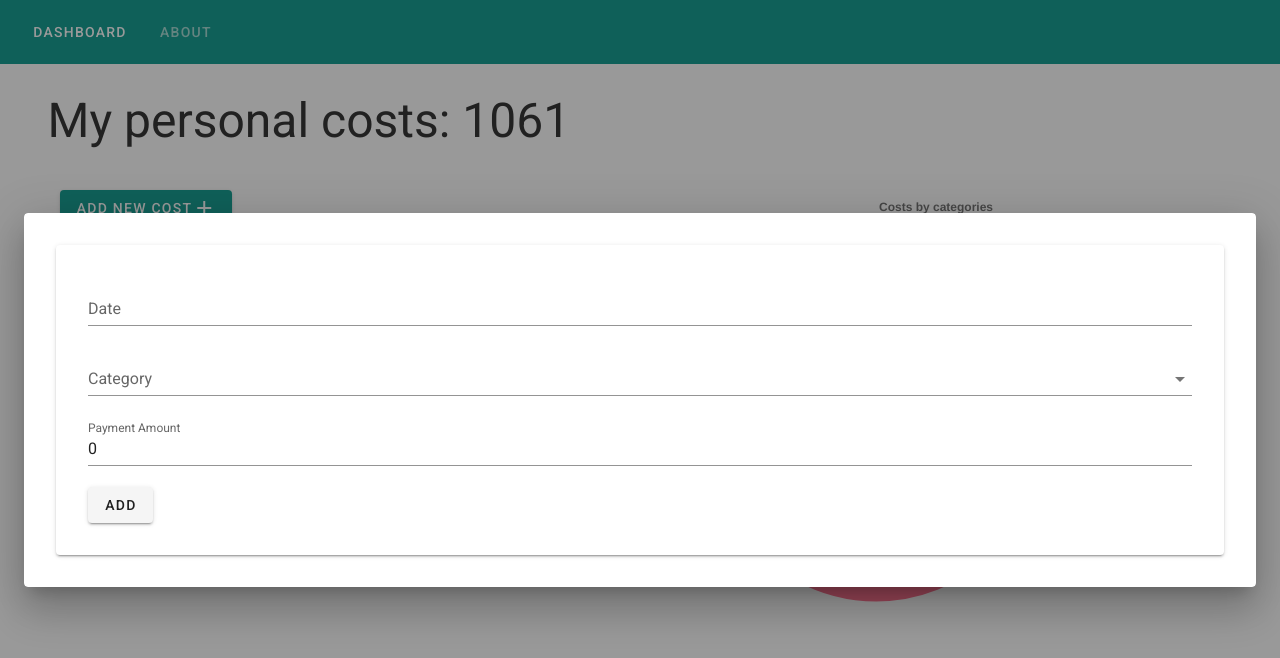
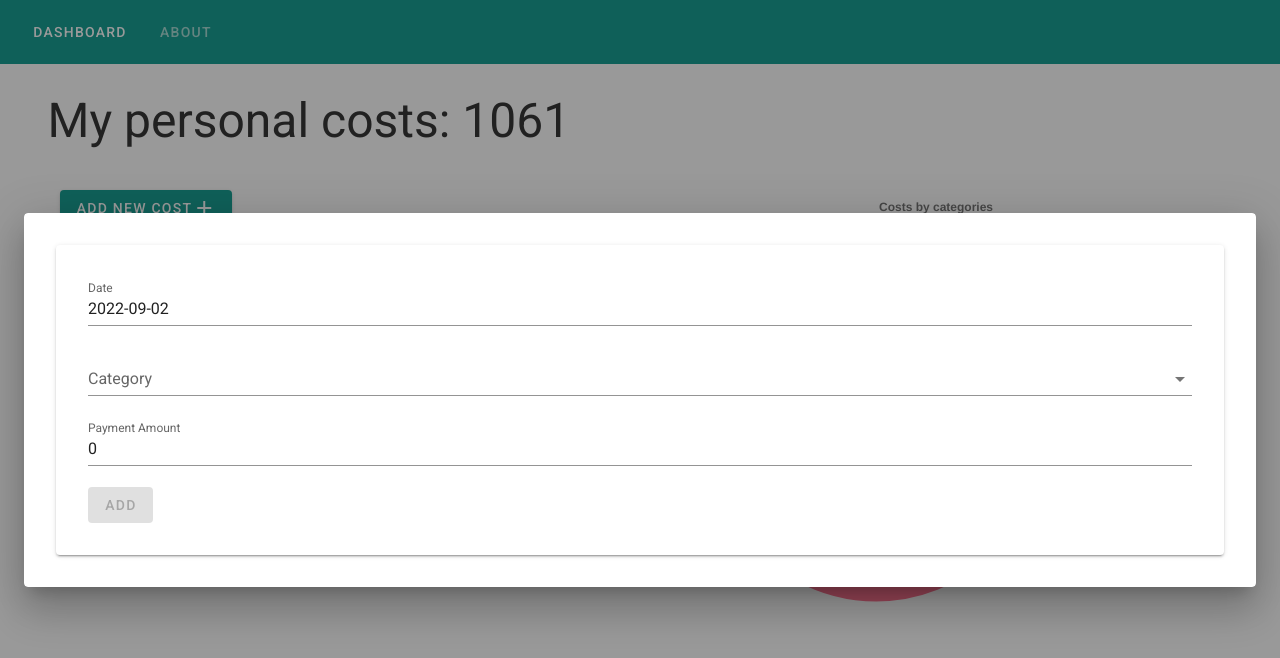
Before and after one commit to AlexaSavenkova/Vue, a Vue app: page /dashboard in a window 1280 px wide. Both pictures are taken after a click on the button "ADD NEW COST". Shown: the top 658 px of the page. Built offline with nearby package versions, Linux system fonts and the light colour scheme.

Commit message:
homework for lesson 9

```diff
--- a/src/components/AddPaymentForm.vue
+++ b/src/components/AddPaymentForm.vue
@@ -1,13 +1,42 @@
 <template>
   <v-card class="text-left pa-8">
-    <v-text-field v-model="date" label="Date"/>
+    <v-menu
+      v-model="datePicker"
+      :close-on-content-click="false"
+      :nudge-right="40"
+      transition="scale-transition"
+      offset-y
+      min-width="auto"
+    >
+      <template v-slot:activator="{ on, attrs }">
+        <v-text-field
+          v-model="date"
+          label="Date"
+          readonly
+          v-bind="attrs"
+          v-on="on"
+        ></v-text-field>
+      </template>
+      <v-date-picker
+        v-model="date"
+        @input="datePicker = false"
+      ></v-date-picker>
+    </v-menu>
     <v-select
       v-model="category"
       label="Category"
       :items="categoryList"
     />
-    <v-text-field v-model.number="value" label="Payment Amount"/>
-    <v-btn @click="addPayment">ADD</v-btn>
+    <v-text-field
+      v-model.number="value"
+      label="Payment Amount"
+    />
+    <v-btn
+      @click="addPayment"
+      :disabled="!validated"
+    >
+      ADD
+    </v-btn>
   </v-card>
 </template>
 
@@ -19,7 +48,8 @@ export default {
   data: () => ({
     value: 0,
     category: '',
-    date: ''
+    date: (new Date(Date.now() - (new Date()).getTimezoneOffset() * 60000)).toISOString().substr(0, 10),
+    datePicker: false
   }),
   props: {
     categoryList: {
@@ -27,29 +57,34 @@ export default {
       default: () => []
     }
   },
+  computed: {
+    validated () {
+      if (this.category === '') {
+        return false
+      }
+      if (!isFinite(this.value) || this.value <= 0) {
+        return false
+      }
+      return true
+    }
+  },
   methods: {
     ...mapMutations(['ADD_PAYMENT_DATA']),
     addPayment () {
-      const { value, category, date, currentDate } = this
+      const { value, category, date } = this
       const data = {
         value,
         category,
-        date: date || currentDate
+        date
       }
       this.ADD_PAYMENT_DATA(data)
       this.$emit('payment-added')
-      this.date = ''
+      this.resetData()
+    },
+    resetData () {
+      this.date = (new Date(Date.now() - (new Date()).getTimezoneOffset() * 60000)).toISOString().substr(0, 10)
       this.category = ''
       this.value = 0
-    }
-  },
-  computed: {
-    currentDate () {
-      const currentDate = new Date()
-      const day = currentDate.getDate()
-      const month = currentDate.getMonth() + 1
-      const year = currentDate.getFullYear()
-      return `${day}.${month}.${year}`
     }
   }
 }
--- a/src/components/EditPaymentForm.vue
+++ b/src/components/EditPaymentForm.vue
@@ -1,13 +1,35 @@
 <template>
   <v-card class="text-left pa-8">
-    <v-text-field v-model="date" label="Date"/>
+<!--    <v-text-field v-model="date" label="Date"/>-->
+    <v-menu
+      v-model="datePicker"
+      :close-on-content-click="false"
+      :nudge-right="40"
+      transition="scale-transition"
+      offset-y
+      min-width="auto"
+    >
+      <template v-slot:activator="{ on, attrs }">
+        <v-text-field
+          v-model="date"
+          label="Date"
+          readonly
+          v-bind="attrs"
+          v-on="on"
+        ></v-text-field>
+      </template>
+      <v-date-picker
+        v-model="date"
+        @input="datePicker = false"
+      ></v-date-picker>
+    </v-menu>
     <v-select
       v-model="category"
       label="Category"
       :items="categoryList"
     />
     <v-text-field v-model.number="value" label="Payment Amount"/>
-    <v-btn @click="savePayment">Save</v-btn>
+    <v-btn @click="savePayment" :disabled="!validated">Save</v-btn>
   </v-card>
 </template>
 
@@ -19,7 +41,8 @@ export default {
   data: () => ({
     value: 0,
     category: '',
-    date: ''
+    date: '',
+    datePicker: false
   }),
   props: {
     index: {
@@ -28,7 +51,13 @@ export default {
     }
   },
   computed: {
-    ...mapGetters(['categoryList', 'paymentsList'])
+    ...mapGetters(['categoryList', 'paymentsList']),
+    validated () {
+      if (!isFinite(this.value) || this.value <= 0) {
+        return false
+      }
+      return true
+    }
   },
   methods: {
     ...mapMutations(['EDIT_PAYMENTS']),
--- a/src/components/Pagination.vue
+++ /dev/null
@@ -1,59 +0,0 @@
-<template>
-<!--  <div class="pagination" v-if="totalPages > 1">-->
-  <div class="pagination">
-    <div
-      v-show="currentPageNumber > 1"
-      @click="getPage(currentPageNumber-1)"
-    > &lt;
-    </div>
-    <div
-      v-for="page in totalPages"
-      :key="page"
-      @click="getPage(page)"
-      :class="{ active: (page===currentPageNumber)}"
-    >
-      {{ page }}
-    </div>
-    <div
-      v-show="currentPageNumber < totalPages"
-      @click="getPage(currentPageNumber+1)"
-    > &gt; </div>
-  </div>
-</template>
-
-<script>
-export default {
-  name: 'Pagination',
-  props: {
-    totalPages: {
-      type: Number,
-      required: true
-    },
-    currentPageNumber: {
-      type: Number,
-      required: true
-    }
-  },
-  methods: {
-    getPage (number) {
-      this.$emit('get-page', number)
-    }
-  }
-}
-</script>
-
-<style scoped>
-  .pagination {
-    display: flex;
-    gap: 10px;
-    margin: 20px;
-    width: 400px;
-    border: 1px solid gray;
-    padding: 10px;
-    justify-content: center;
-    box-shadow: 2px 2px 2px 1px gray;
-  }
-  .active {
-    color: cadetblue;
-  }
-</style>
--- /dev/null
+++ b/src/pages/Calc.vue
@@ -0,0 +1,135 @@
+<template>
+  <div>
+    <div class="error" v-if="error">{{ error }}</div>
+    <div class="main">
+      <input type="number" v-model.number="op1" name="op1">
+      <input type="number" v-model.number="op2" name="op2">
+      = {{ result }}
+    </div>
+    <br>
+    <div class="keyboard">
+      <button
+        v-for="operation of operations"
+        @click="calculate(operation)"
+        :key="operation"
+        :name="operation"
+        :disabled="op1==='' || op2===''"
+      >
+        {{operation}}
+      </button>
+    </div>
+    <br>
+    <input type="checkbox" id="checkbox" v-model="showKeyboard">
+    <label for="checkbox">Отобразить экранную клавиатуру</label>
+    <br>
+    <div v-show="showKeyboard" class="keyboard">
+      <button
+        @click="minus"
+      >
+        -
+      </button>
+      <button
+        v-for="n in 10"
+        :key="n"
+        :name="n-1"
+        @click="inputOperand(n-1)"
+      >
+        {{ n-1 }}
+      </button>
+      <button
+        @click="backspase"
+        name="backspase"
+      >
+        &larr;
+      </button>
+      <br>
+      <input type="radio" id="op1" value="op1" v-model="selectedOperand">
+      <label for="op1">Операнд 1</label>
+      <input type="radio" id="op2" value="op2" v-model="selectedOperand">
+      <label for="op2">Операнд 2</label>
+    </div>
+    <br>
+    <div class="logs">
+      {{ logs }}
+    </div>
+  </div>
+</template>
+
+<script>
+export default {
+  name: 'Calc',
+  data: () => ({
+    op1: 0,
+    op2: 0,
+    result: 0,
+    error: '',
+    operations: ['+', '-', '/', '*', '^', '//'],
+    logs: {},
+    showKeyboard: false,
+    selectedOperand: 'op1'
+  }),
+  methods: {
+    calculate (operation) {
+      this.error = ''
+      switch (operation) {
+        case '+': this.sum(); break
+        case '-': this.sub(); break
+        case '/': this.div(); break
+        case '*': this.mult(); break
+        case '^': this.pow(); break
+        case '//':this.intdiv(); break
+      }
+      const { op1, op2, result } = this
+      // this.logs = { ...this.logs, [Date.now()]: `${op1} ${operation} ${op2} = ${result}` }
+      this.$set(this.logs, Date.now(), `${op1} ${operation} ${op2} = ${result}`)
+    },
+    sum () {
+      const { op1, op2 } = this
+      this.result = op1 + op2
+    },
+    div () {
+      const { op1, op2 } = this
+      if (op2 === 0) {
+        this.error = 'На ноль делить нельзя'
+        return
+      }
+      this.result = op1 / op2
+    },
+    sub () {
+      const { op1, op2 } = this
+      this.result = op1 - op2
+    },
+    mult () {
+      const { op1, op2 } = this
+      this.result = op1 * op2
+    },
+    pow () {
+      const { op1, op2 } = this
+      this.result = op1 ** op2
+    },
+    intdiv () {
+      const { op1, op2 } = this
+      if (op2 === 0) {
+        this.error = 'На ноль делить нельзя'
+        return
+      }
+      this.result = Math.trunc(op1 / op2)
+    },
+    inputOperand (value) {
+      this[this.selectedOperand] = Number('' + this[this.selectedOperand] + value)
+    },
+    backspase () {
+      this[this.selectedOperand] = Math.trunc(this[this.selectedOperand] / 10)
+    },
+    minus () {
+      this[this.selectedOperand] = this[this.selectedOperand] * -1
+    }
+  }
+}
+</script>
+
+<style module>
+  button {
+    margin: 2px;
+  }
+</style>
--- a/src/pages/Dashboard.vue
+++ b/src/pages/Dashboard.vue
@@ -29,11 +29,19 @@
             :paymentsList="currentPage"
             :start-index="startIndex"
           />
-          <Pagination
-            :totalPages="totalPages"
-            :currentPageNumber="currentPageNumber"
-            @get-page="getPage"
-          />
+<!--          <Pagination-->
+<!--            :totalPages="totalPages"-->
+<!--            :currentPageNumber="currentPageNumber"-->
+<!--            @get-page="getPage"-->
+<!--          />-->
+          <div class="text-center">
+            <v-pagination
+              v-model="currentPageNumber"
+              :length="totalPages"
+              :total-visible="7"
+              @input="getPage"
+            ></v-pagination>
+          </div>
         </div>
       </v-col>
       <v-col>
@@ -45,7 +53,6 @@
 
 <script>
 import PaymentsDisplay from '@/components/PaymentsDisplay.vue'
-import Pagination from '@/components/Pagination.vue'
 import AddPaymentForm from '@/components/AddPaymentForm'
 import Diagram from '@/components/Diagram'
 import { mapGetters } from 'vuex'
@@ -55,8 +62,7 @@ export default {
   components: {
     Diagram,
     AddPaymentForm,
-    PaymentsDisplay,
-    Pagination
+    PaymentsDisplay
   },
   data: () => ({
     linesPerPage: 5,
--- a/src/store/paymentsList.js
+++ b/src/store/paymentsList.js
@@ -28,17 +28,17 @@ export default {
       setTimeout(() => {
         const initialPaymentsList = [
           {
-            date: '28.03.2020',
+            date: '2020-03-28',
             category: 'Food',
             value: 169
           },
           {
-            date: '24.03.2020',
+            date: '2020-03-24',
             category: 'Transport',
             value: 360
           },
           {
-            date: '24.03.2020',
+            date: '2020-03-24',
             category: 'Food',
             value: 532
           }
```
